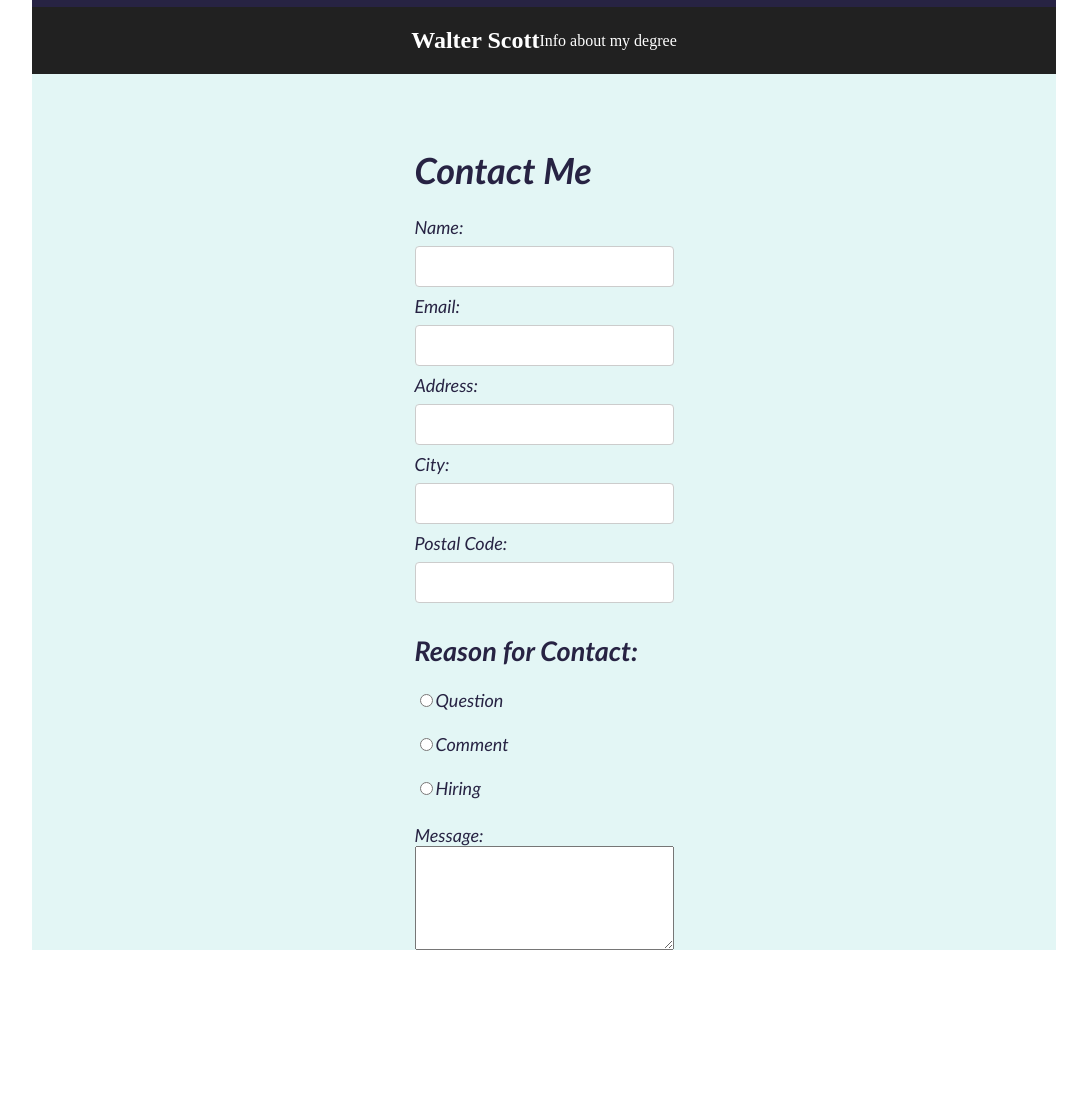
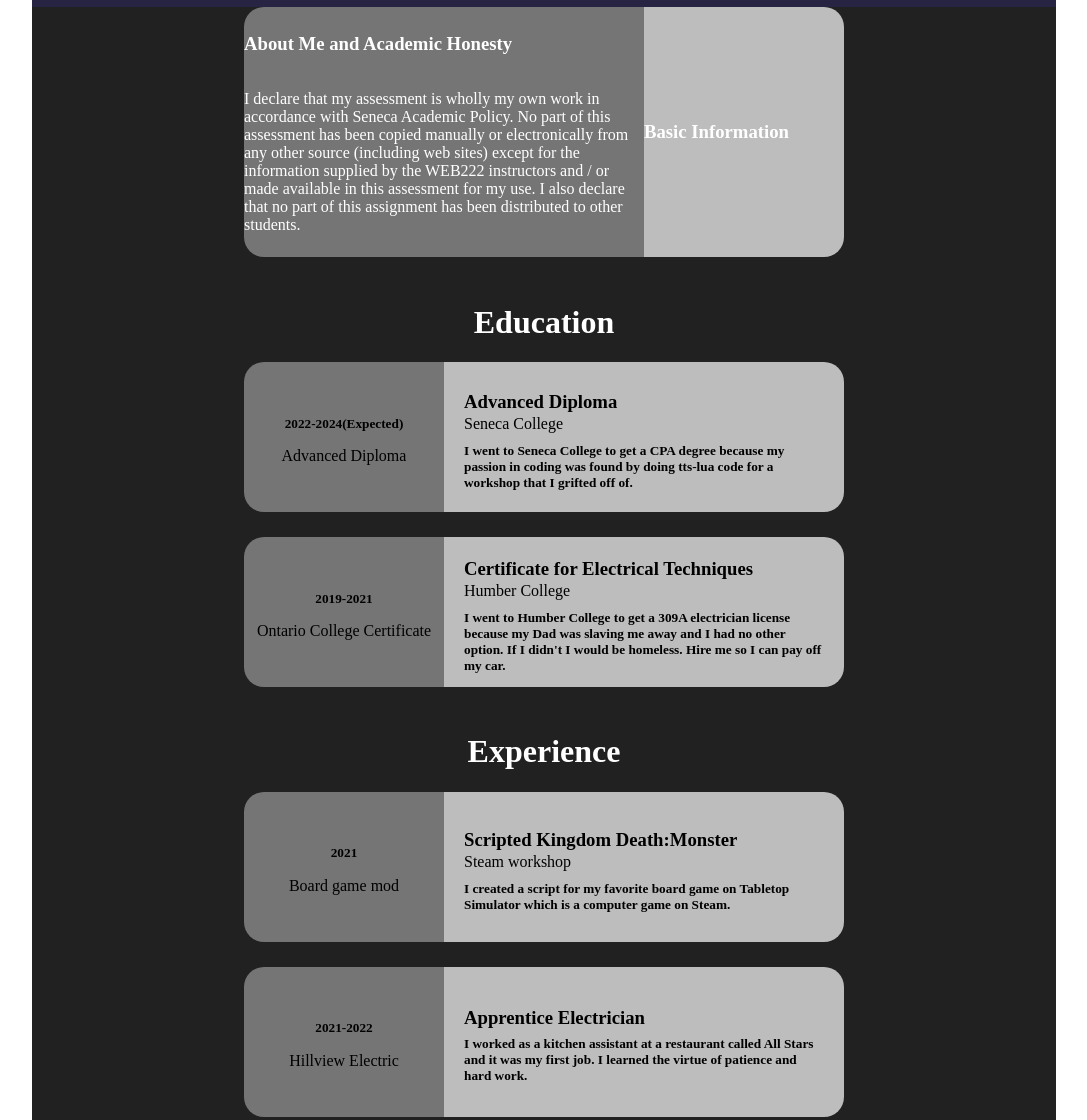
Before and after one commit to Farbod-Moayeri/Web222, a plain HTML site: page a6/src/html/index.html in a window 1280 px wide. Shown: the part 820-1940 px from the top of the page, without its empty margins (96-1183 px from the left). Before the commit the page ends 1770 px from the top, so only its background shows below. Drawn offline with Linux system fonts and the light colour scheme.

Commit message:
a6: Progress

```diff
--- a/a6/src/css/my-styles.css
+++ b/a6/src/css/my-styles.css
@@ -1,8 +1,3 @@
-a {
-    text-decoration: none;
-    font-family: Impact, Haettenschweiler, 'Arial Narrow Bold', sans-serif;
-}
-
 body {
     width: 95%;
     max-width: 1024px;
@@ -76,8 +71,47 @@ footer {
     width: 100px;
 }
 
-.education-info {
+.summary-container {
+    display: flex;
+    flex-direction: row;
+    align-items: center;
+    justify-content: center;
+    margin-bottom: 25px;
+}
 
+.summary {
+    display: flex;
+    text-align: left;
+    align-items: start;
+    justify-content: center;
+    flex-direction: column;
+    width: 400px;
+    max-width: 400px;
+    height: 250px;
+    max-height: 250px;
+    background-color: #757575;
+    border-radius: 20px 0 0 20px;
+}
+
+.characteristics {
+    display: flex;
+    text-align: left;
+    align-items: start;
+    justify-content: center;
+    flex-direction: column;
+    width: 200px;
+    max-width: 200px;
+    height: 250px;
+    max-height: 250px;
+    background-color: #BDBDBD;
+    border-radius: 0 20px 20px 0;
+}
+
+#education-info {
+    display: flex;
+    flex-direction: column;
+    align-items: center;
+    justify-content: center;
 }
 
 .education-container {
@@ -85,6 +119,59 @@ footer {
     flex-direction: row;
     align-items: center;
     justify-content: center;
+    margin-bottom: 25px;
+    width: fit-content;
+}
+
+.qualification h6,
+.qualification p {
+    margin-top: -10px;
+    padding-top: 3px;
+}
+.qualification {
+    display: flex;
+    justify-content: center;
+    flex-direction: column;
+    align-items: center;
+    background-color: #757575;
+    height: 150px;
+    max-width: 200px;
+    width: 200px;
+    color: black;
+    border-radius: 20px 0 0 20px;
+
+}
+
+.info p {
+    padding-left: 20px;
+    margin-top: 2px;
+    padding-bottom: 5px;
+    margin-bottom: 3px;
+}
+
+.info h3 {
+    padding-left: 20px;
+    margin-top: 30px;
+    margin-bottom: 0;
+}
+
+.info h5 {
+    padding-left: 20px;
+    padding-right: 20px;
+    margin-top: 2px;
+}
+.info {
+    text-align: left;
+    display: flex;
+    align-items: start;
+    justify-content: center;
+    flex-direction: column;
+    background-color: #BDBDBD;
+    height: 150px;
+    max-width: 400px;
+    width: 400px;
+    color: black;
+    border-radius: 0 20px 20px 0;
 }
 
 #contact-form {
@@ -113,6 +200,7 @@ input[type="text"] {
 
 #message {
     padding-top: 25px;
+    margin-bottom: 50px;
 }
 .content-container img{
     max-width: 400px;
--- a/a6/src/html/index.html
+++ b/a6/src/html/index.html
@@ -27,20 +27,113 @@
 
         </header>
         <main>
+
+            <div class="summary-container">
+                <div class="summary">
+                    <h3>About Me and Academic Honesty</h3>
+                    <p>I declare that my assessment is wholly my own work in accordance with Seneca Academic Policy.
+                        No part of this assessment has been copied manually or electronically from any other source
+                        (including web sites) except for the information supplied by the WEB222 instructors and / or
+                        made available in this assessment for my use. I also declare that no part of this assignment has
+                        been distributed to other students.
+                    </p>
+                </div>
+                <div class="characteristics">
+                    <h3>Basic Information</h3>
+
+                </div>
+            </div>
+
             <div id="education-info">
+
+                <h1>Education</h1>
                 <div class="education-container">
                     <div class="qualification">
-                        <h2>Walter Scott</h2>
+                        <h5>2022-2024(Expected)</h5>
+                        <p>Advanced Diploma</p>
                     </div>
                     <div class="info">
-                        <p>Info about my degree</p>
+                        <h3>Advanced Diploma</h3>
+                        <p>Seneca College</p>
+                        <h5>I went to Seneca College to get a CPA degree because my passion in coding was found by doing tts-lua code for a workshop that I grifted off of.</h5>
                     </div>
                 </div>
+
+                <div class="education-container">
+                    <div class="qualification">
+                        <h5>2019-2021</h5>
+                        <p>Ontario College Certificate</p>
+                    </div>
+                    <div class="info">
+                        <h3>Certificate for Electrical Techniques</h3>
+                        <p>Humber College</p>
+                        <h5>I went to Humber College to get a 309A electrician license because my Dad was slaving me away and I had no other option. If I didn't I would be homeless.
+                            Hire me so I can pay off my car.
+                        </h5>
+                    </div>
+                </div>
+
+                <h1>Experience</h1>
+
+                <div class="education-container">
+                    <div class="qualification">
+                        <h5>2021</h5>
+                        <p>Board game mod</p>
+                    </div>
+                    <div class="info">
+                        <h3>Scripted Kingdom Death:Monster</h3>
+                        <p>Steam workshop</p>
+                        <h5>I created a script for my favorite board game on Tabletop Simulator which is a computer game on Steam.</h5>
+                    </div>
+                </div>
+
+                <div class="education-container">
+                    <div class="qualification">
+                        <h5>2021-2022</h5>
+                        <p>Hillview Electric</p>
+                    </div>
+                    <div class="info">
+                        <h3 style="margin-bottom: 5px;">Apprentice Electrician</h3>
+                        <h5>I worked as a kitchen assistant at a restaurant called All Stars and it was my first job.
+                            I learned the virtue of patience and hard work.
+                        </h5>
+                    </div>
+                </div>
+
+                <div class="education-container">
+                    <div class="qualification">
+                        <h5>2018-2021</h5>
+                        <p>Vesta Electric</p>
+                    </div>
+                    <div class="info">
+                        <h3 style="margin-bottom: 5px;">Apprentice Electrician</h3>
+                        <h5>I worked as a kitchen assistant at a restaurant called All Stars and it was my first job.
+                            I learned the virtue of patience and hard work.
+                        </h5>
+                    </div>
+                </div>
+
+                <div class="education-container">
+                    <div class="qualification">
+                        <h5>2016-2017</h5>
+                        <p>All Stars</p>
+                    </div>
+                    <div class="info">
+                        <h3 style="margin-bottom: 5px;">Kitchen Assistant</h3>
+                        <h5>I worked at a restaurant and it was my first job.
+                            I learned the virtue of patience and hard work.
+                        </h5>
+                    </div>
+                </div>
+
             </div>
+
+
         </main>
         <footer>
+            <h1>Contact Me</h1>
             <form id="contact-form" name="contact" action="https://httpbin.org/post" method="post">
-                <h1>Contact Me</h1>
+
                 <label for="name">Name:</label>
                 <input id="name" type="text" name="name" size="25" maxlength="50" required>
 
```
